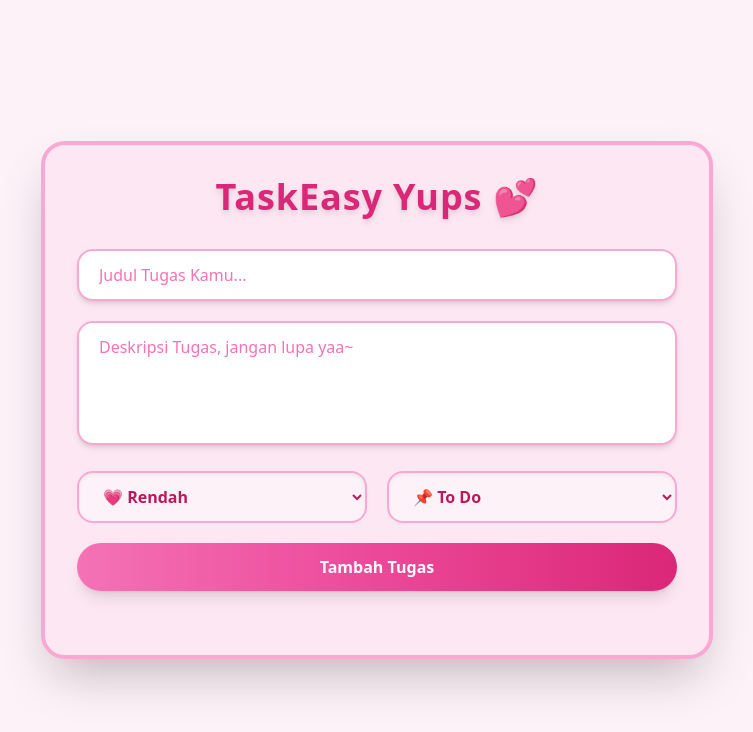
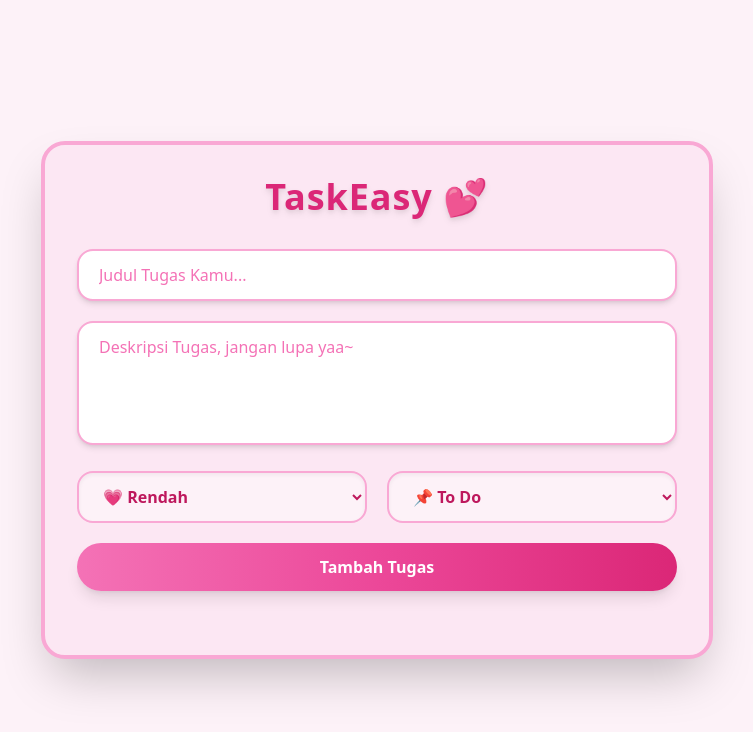
Before and after one commit to keepCoding01/TaskManagement, a website: page index.html in a window 1280 px wide. Shown: the whole page, without its empty margins (263-1016 px from the left). Drawn offline with nearby package versions, Linux system fonts and the light colour scheme.

Commit message:
update judul website

```diff
--- a/index.html
+++ b/index.html
@@ -8,7 +8,7 @@
   </head>
   <body class="bg-pink-50 min-h-screen flex items-center justify-center p-6 font-poppins">
     <div class="bg-pink-100 w-full max-w-2xl rounded-3xl shadow-2xl p-8 space-y-8 border-4 border-pink-300">
-      <h1 class="text-4xl font-extrabold text-center text-pink-600 tracking-wide drop-shadow-md">TaskEasy Yups 💕</h1>
+      <h1 class="text-4xl font-extrabold text-center text-pink-600 tracking-wide drop-shadow-md">TaskEasy 💕</h1>
 
       <form id="taskForm" class="space-y-5">
         <input
--- a/task.js
+++ b/task.js
@@ -1,4 +1,3 @@
-// task.js
 
 let lastId = 0;
 
@@ -24,12 +23,10 @@ function deleteTask(tasks, id) {
   return tasks.filter(t => t.id !== id);
 }
 
-// Simpan array tasks ke localStorage
 function saveTasks(tasks) {
   localStorage.setItem('tasks', JSON.stringify(tasks));
 }
 
-// Load array tasks dari localStorage, kembalikan array kosong kalau belum ada
 function loadTasks() {
   const tasksJSON = localStorage.getItem('tasks');
   if (!tasksJSON) return [];
```
Also changed, not shown: __tests__/task.test.js (+0 -8 lines).
